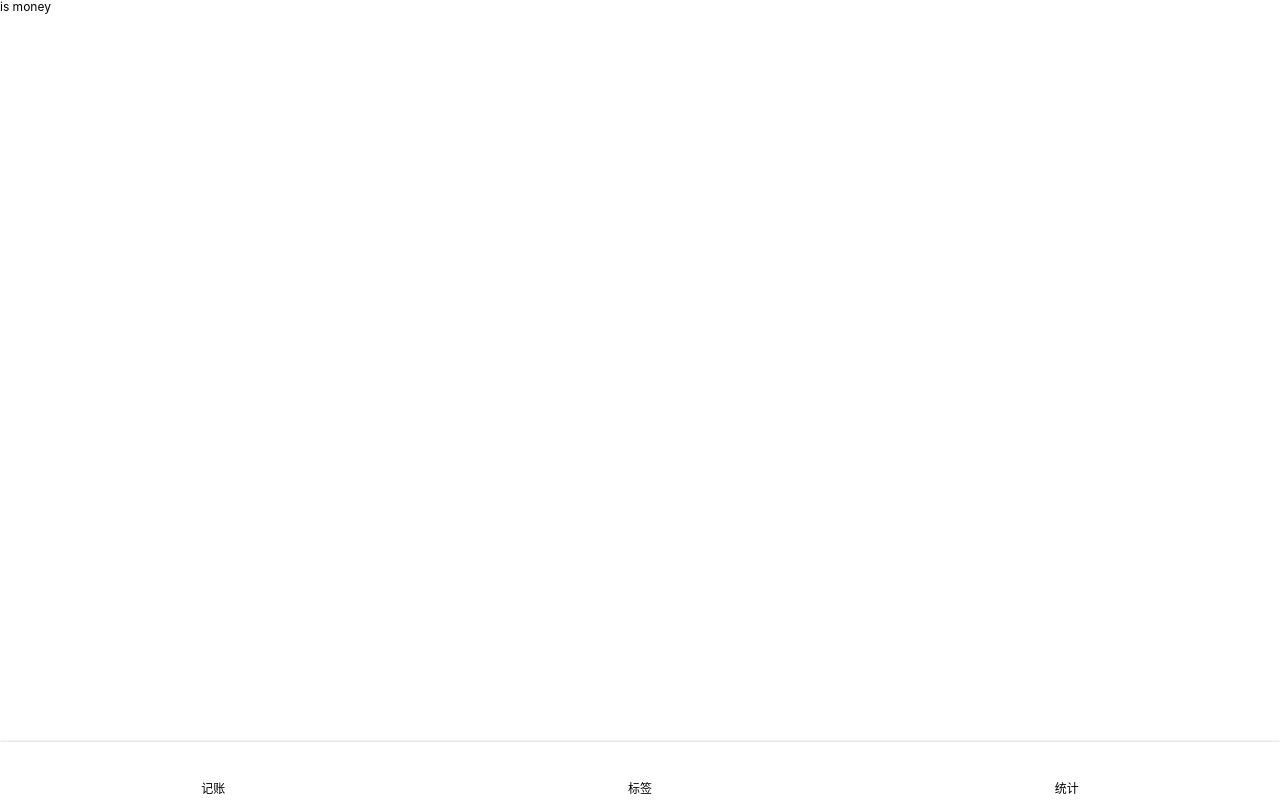
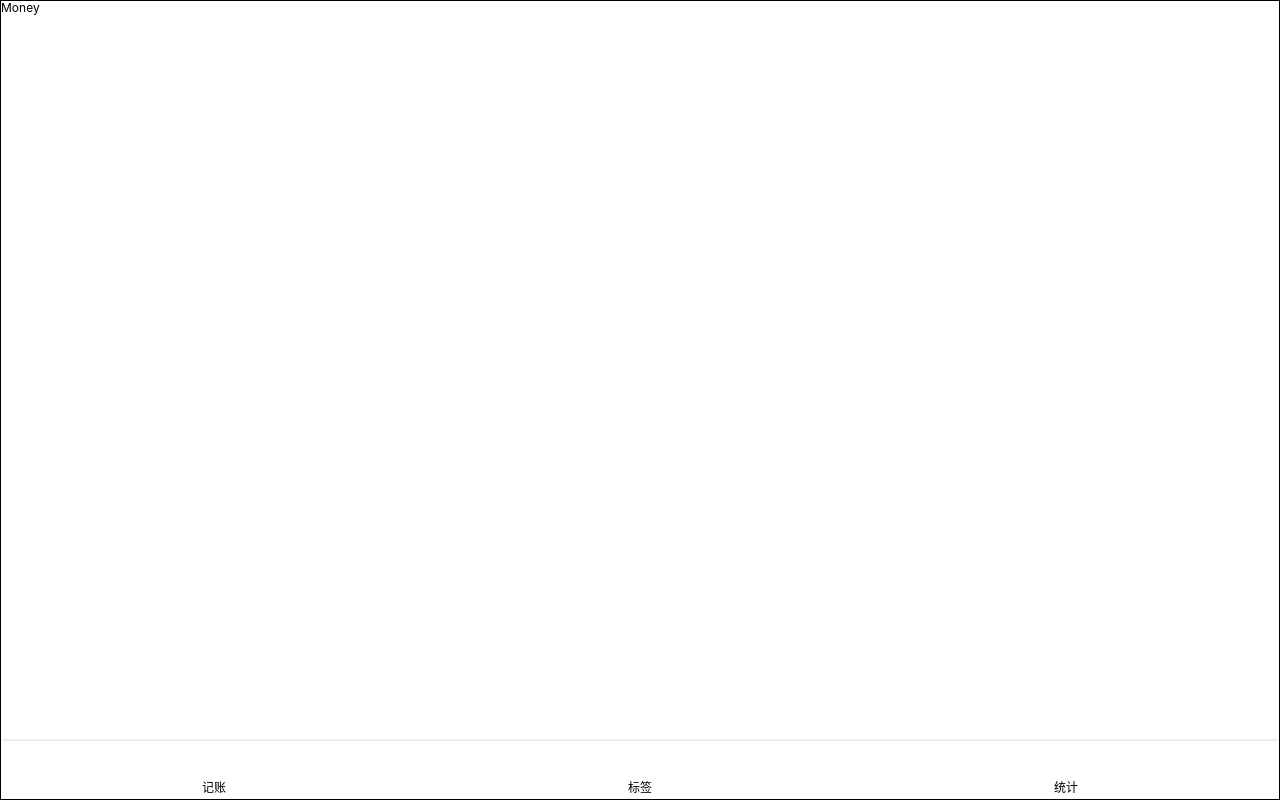
Before and after one commit to Hanqing1996/zhq-react-record, a React app: page /money in a window 1280 px wide. Built offline with nearby package versions, Linux system fonts and the light colour scheme.

Commit message:
创建 Views 目录

```diff
--- a/src/App.tsx
+++ b/src/App.tsx
@@ -1,15 +1,14 @@
 import React from 'react';
 import styled from 'styled-components'
 import {BrowserRouter as Router, Switch, Route, Redirect} from 'react-router-dom'
-import Nav from 'components/Nav';
+import Tags from "./views/Tags";
+import Statistics from "./views/Statistics";
+import Money from "./views/Money";
 
 const Wrapper = styled.div`
     height:100vh;
     display: flex;
     flex-direction: column;
-`
-const Main = styled.div`
-    flex-grow: 1;
 `
 
 
@@ -18,24 +17,21 @@ function App() {
         <div>
             <Router>
                 <Wrapper>
-                    <Main>
                     <Switch>
+                        <Route path='/money'>
+                            <Money/>
+                        </Route>
                         <Route path='/tags'>
-                                is tags
-                            </Route>
-                            <Route path='/money'>
-                                is money
+                            <Tags/>
                         </Route>
                         <Route path='/statistics'>
-                                is statistics
+                            <Statistics/>
                         </Route>
-                            <Redirect exact from="/" to="/tags"/>
+                        <Redirect exact from="/" to="/money"/>
                         <Route path='*'>
                             所找页面不存在！
                         </Route>
                     </Switch>
-                    </Main>
-                    <Nav/>
                 </Wrapper>
             </Router>
         </div>
--- a/src/components/Layout.tsx
+++ b/src/components/Layout.tsx
@@ -1,5 +1,5 @@
 import styled from "styled-components";
-import React, {Fragment, ReactNode} from "react";
+import React, {ReactNode} from "react";
 import Nav from "./Nav";
 
 const LayoutWrapper = styled.div`
--- /dev/null
+++ b/src/views/Money.tsx
@@ -0,0 +1,15 @@
+import styled from "styled-components";
+import React from "react";
+import Layout from "components/Layout";
+
+
+const Money = () => {
+    return (
+        <Layout>
+            Money
+        </Layout>
+
+    )
+}
+
+export default Money
--- /dev/null
+++ b/src/views/Statistics.tsx
@@ -0,0 +1,15 @@
+import styled from "styled-components";
+import React from "react";
+import Layout from "components/Layout";
+
+
+const Statistics = () => {
+    return (
+        <Layout>
+            Statistics
+        </Layout>
+
+    )
+}
+
+export default Statistics
--- /dev/null
+++ b/src/views/Tags.tsx
@@ -0,0 +1,15 @@
+import styled from "styled-components";
+import React from "react";
+import Layout from "components/Layout";
+
+
+const Tags = () => {
+    return (
+        <Layout>
+            Tags
+        </Layout>
+
+    )
+}
+
+export default Tags
```
Lines whose indentation alone changed are shown as unchanged.
